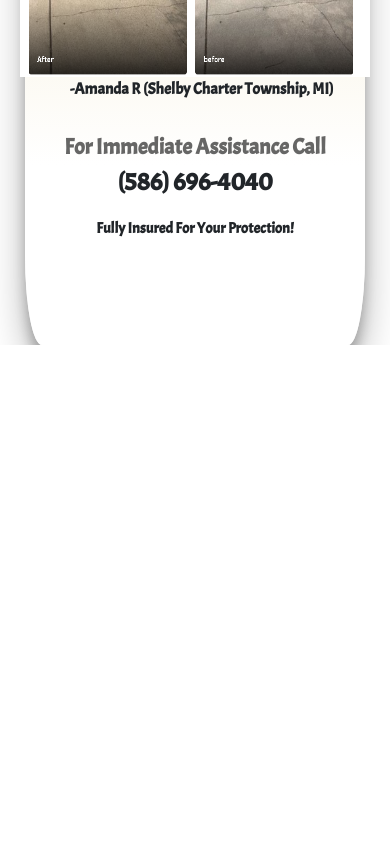
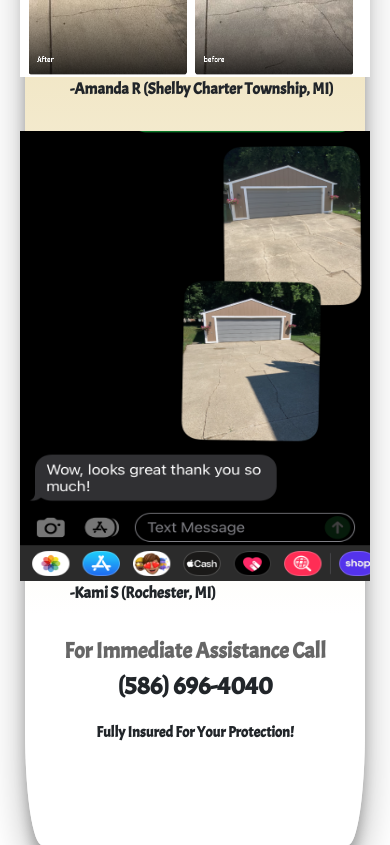
Before and after one commit to AGRTECH/alins-power-washing, a React (Create React App) app: page /contact in a window 390 px wide. Shown: the part 1480-2325 px from the top of the page. Before the commit the page ends 1825 px from the top, so only its background shows below. Built offline with nearby package versions, Linux system fonts and the light colour scheme.

Commit message:
3rd testimonial

```diff
--- a/src/components/App.module.css
+++ b/src/components/App.module.css
@@ -56,7 +56,7 @@
 }
 
 .contactContainer {
-  height: 2050px;
+  height: 3000px;
   margin: 25px 150px 0 150px;
   /* background-color: rgba(30, 139, 195, 0.3); */
   background-image: linear-gradient(
@@ -290,6 +290,12 @@
   align-self: center;
 }
 
+.test3 {
+  width: 600px;
+  height: 800px;
+  align-self: center;
+}
+
 .margLeft {
   margin-left: 30px;
 }
@@ -386,7 +392,7 @@
 
   .contactContainer {
     margin-top: 25px;
-    height: 1800px;
+    height: 2300px;
     background-image: linear-gradient(
       to top,
       rgba(255, 255, 255, 0.8),
@@ -473,12 +479,17 @@
     width: 350px;
     height: 300px;
   }
+
+  .test3 {
+    width: 350px;
+    height: 450px;
+  }
 }
 
 @media (max-width: 377px) {
   .contactContainer {
     margin-top: 25px;
-    height: 1800px;
+    height: 2250px;
     background-image: linear-gradient(
       to top,
       rgba(255, 255, 255, 0.8),
@@ -532,6 +543,11 @@
     width: 320px;
     height: 350px;
   }
+
+  .test3 {
+    width: 300px;
+    height: 400px;
+  }
 }
 
 @media (max-width: 1450px) {
--- a/src/components/Contact.js
+++ b/src/components/Contact.js
@@ -4,6 +4,7 @@ import { Form, Button } from "react-bootstrap";
 import ParticlesBg from "particles-bg";
 import Testimonial1 from "../img/IMG_8576.JPG";
 import Testimonial2 from "../img/yelpreview.png";
+import Testimonial3 from "../img/IMG_8679.PNG";
 import insurance from "../img/Hercules Hosing_COI.pdf";
 
 const Contact = () => {
@@ -16,7 +17,7 @@ const Contact = () => {
           zIndex: -1,
           top: 0,
           left: 0,
-          height: 2200,
+          height: 2500,
         }}
       />
       <div
@@ -168,6 +169,10 @@ const Contact = () => {
               <p className={`${styles.margBot} ${styles.margLeft}`}>
                 -Amanda R (Shelby Charter Township, MI)
               </p>
+              <img src={Testimonial3} alt="" className={styles.test3} />
+              <p className={`${styles.margBot} ${styles.margLeft}`}>
+                -Kami S (Rochester, MI)
+              </p>
 
               <p className={styles.lighter}>For Immediate Assistance Call</p>
               <p className={styles.contactPhone}>(586) 696-4040</p>
```
Also changed, not shown: src/img/IMG_8679.PNG (added).
